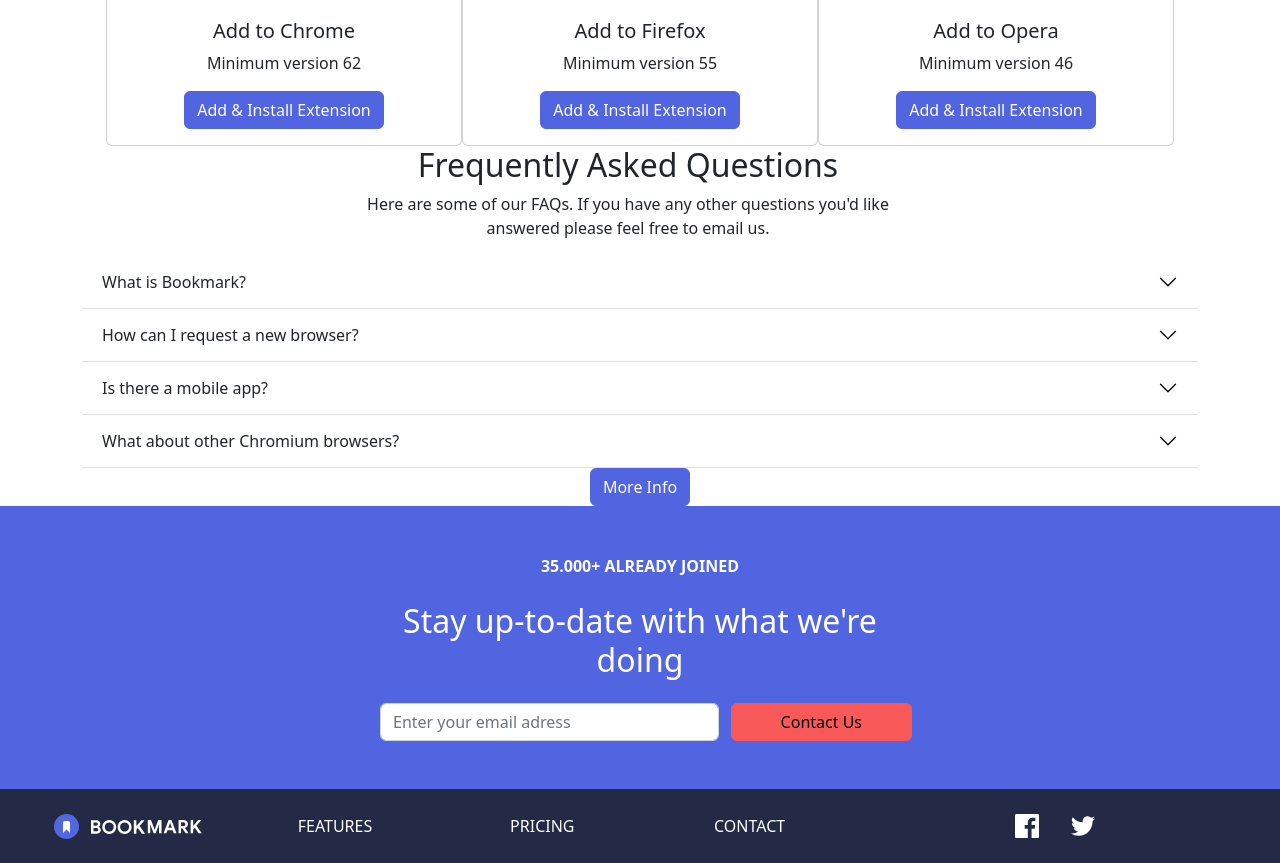
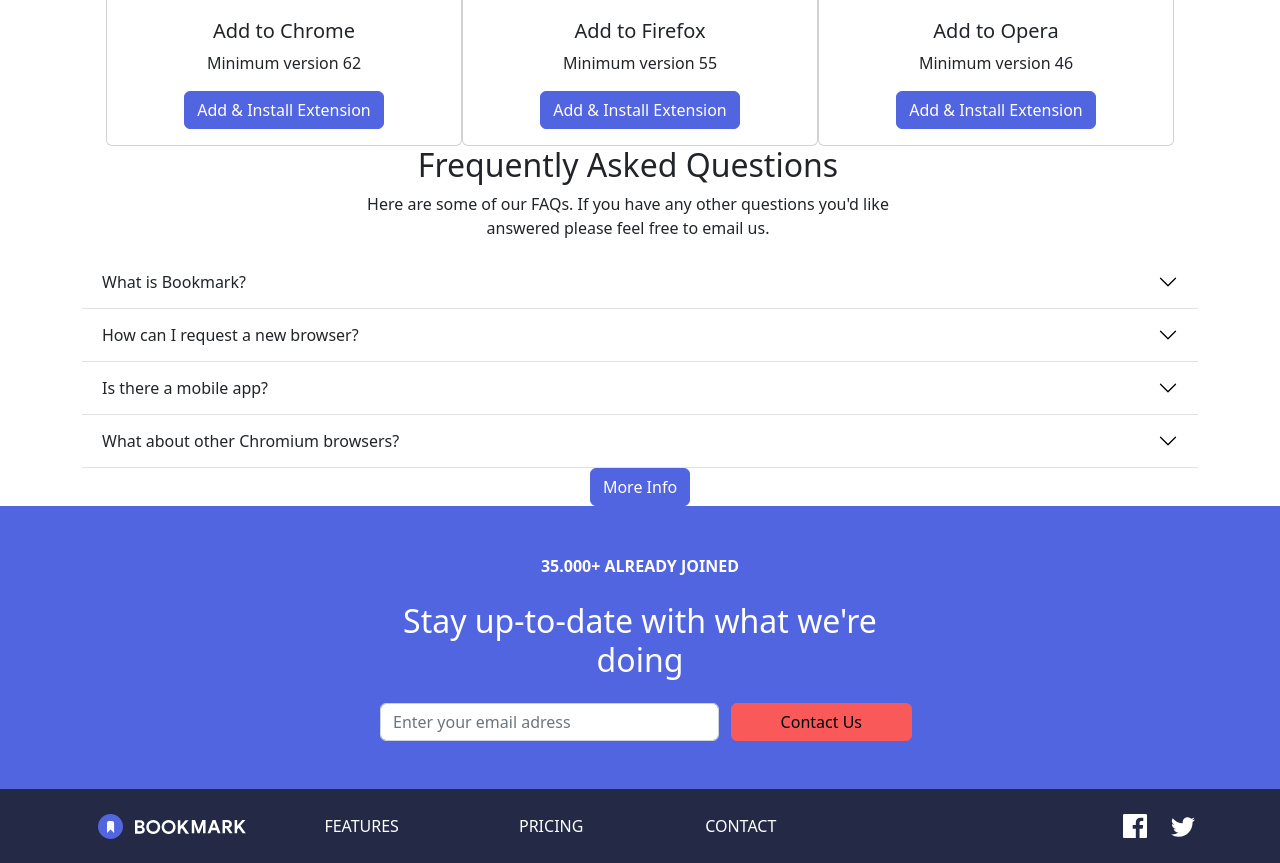
Before and after one commit to Nacho1886/sprint2, a website: page index.html in a window 1280 px wide. Shown: the part 1302-2165 px from the top of the page. Drawn offline with nearby package versions, Linux system fonts and the light colour scheme.

Commit message:
footer terminado

```diff
--- a/index.html
+++ b/index.html
@@ -10,10 +10,10 @@
 </head>
 
 <body>
-    <header class="container">
-        <nav class="navbar navbar-expand-md navbar-light bg-light fw-bold">
-            <div class="container-fluid m-2">
-                <a class="navbar-brand" href="#"><img class="img-fluid"
+    <header class="container-fluid">
+        <nav class="row navbar navbar-expand-md navbar-light bg-light justify-content-center fw-bold">
+            <div class="col-11 container m-2">
+                <a class="navbar-brand" href="#"><img class="img"
                         src="recursos_projecte_sprint_2\Imagenes\logo-bookmark.svg" alt="logo"></a>
                 <button class="navbar-toggler" type="button" data-bs-toggle="collapse"
                     data-bs-target="#navbarSupportedContent" aria-controls="navbarSupportedContent"
@@ -304,29 +304,29 @@
                 </div>
             </div>
         </div>
-        <nav class="colorFooter py-2 row">
-            <div class="container-fluid justify-content-center">
+        <div class="colorFooter py-2 row">
+            <nav class="container col-11">
                 <div class="row justify-content-center">
-                    <div class="col-12 col-md-8 row align-items-center">
-                        <a href="#" class="col-md-3 p-3"><img class="img-fluid"
-                                src="recursos_projecte_sprint_2\Imagenes\logo-bookmark-footer.svg" alt="logo"></a>
-                        <a class="colorWhite col-md-3 p-2" href="#">FEATURES</a>
-                        <a class="colorWhite col-md-3 p-2" href="#">PRICING</a>
+                    <div class="col-12 col-lg-8 row align-items-center">
+                        <a href="#" class="col-md-3 p-3"><img class="img"
+                            src="recursos_projecte_sprint_2\Imagenes\logo-bookmark-footer.svg" alt="logo"></a>
+                            <a class="colorWhite col-md-3 p-2" href="#">FEATURES</a>
+                            <a class="colorWhite col-md-3 p-2" href="#">PRICING</a>
                         <a class="colorWhite col-md-3 p-2" href="#">CONTACT</a>
                     </div>
-                    <div class="col-md-4 row justify-content-center align-items-center">
+                    <div class="col-lg-4 row justify-content-center justify-content-lg-end align-items-center">
                         <a href="#" class="w-auto col-md-6 p-2">
-                            <img class="w-auto col-md-6 p-2" src="recursos_projecte_sprint_2\Imagenes\icon-facebook.svg"
-                                alt="facebook">
+                            <svg xmlns="http://www.w3.org/2000/svg" class="p-2 svgHover" width="40" height="40"><path fill="#FFF" fill-rule="evenodd" d="M22.675 0H1.325C.593 0 0 .593 0 1.325v21.351C0 23.407.593 24 1.325 24H12.82v-9.294H9.692v-3.622h3.128V8.413c0-3.1 1.893-4.788 4.659-4.788 1.325 0 2.463.099 2.795.143v3.24l-1.918.001c-1.504 0-1.795.715-1.795 1.763v2.313h3.587l-.467 3.622h-3.12V24h6.116c.73 0 1.323-.593 1.323-1.325V1.325C24 .593 23.407 0 22.675 0z"/></svg>
                         </a>
-                        <a href="#" class="w-auto col-md-6 p-2 svgHover">
-                            <img class="w-auto col-md-6 p-2 svgHover"
-                                src="recursos_projecte_sprint_2\Imagenes\icon-twitter.svg" alt="twitter">
+                        <a href="#" class="w-auto col-md-6 p-2">
+                            <svg xmlns="http://www.w3.org/2000/svg" class="svgHover" width="24" height="22"><path fill="#FFF" fill-rule="evenodd" d="M24 2.557a9.83 9.83 0 0 1-2.828.775A4.932 4.932 0 0 0 23.337.608a9.864 9.864 0 0 1-3.127 1.195A4.916 4.916 0 0 0 16.616.248c-3.179 0-5.515 2.966-4.797 6.045A13.978 13.978 0 0 1 1.671 1.149a4.93 4.93 0 0 0 1.523 6.574 4.903 4.903 0 0 1-2.229-.616c-.054 2.281 1.581 4.415 3.949 4.89a4.935 4.935 0 0 1-2.224.084 4.928 4.928 0 0 0 4.6 3.419A9.9 9.9 0 0 1 0 17.54a13.94 13.94 0 0 0 7.548 2.212c9.142 0 14.307-7.721 13.995-14.646A10.025 10.025 0 0 0 24 2.557z"/></svg>
+                            <!-- <img class="w-auto col-md-6 p-2 svgHover"
+                                src="recursos_projecte_sprint_2\Imagenes\icon-twitter.svg" alt="twitter"> -->
                         </a>
                     </div>
                 </div>
-            </div>
-        </nav>
+            </nav>
+        </div>
     </footer>
     <script src="node_modules\bootstrap\dist\js\bootstrap.bundle.min.js"></script>
 </body>
--- a/sass/_footer-menu.scss
+++ b/sass/_footer-menu.scss
@@ -12,6 +12,7 @@
     color: #FA5959;
 }
 
-.svgHover:hover {
+svg:hover path {
     fill: #FA5959;
-}
+    transition: all ease 0.3s;
+  }
```
Also changed, not shown: sass/custom.css, 1 other file.
